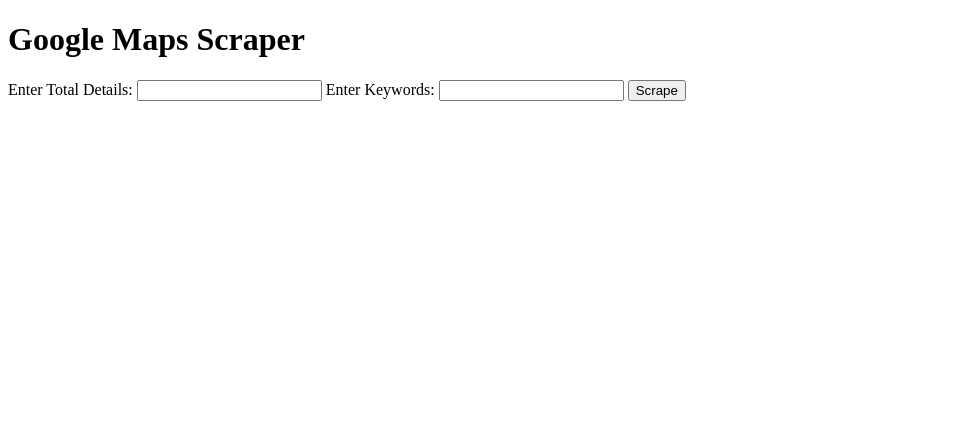
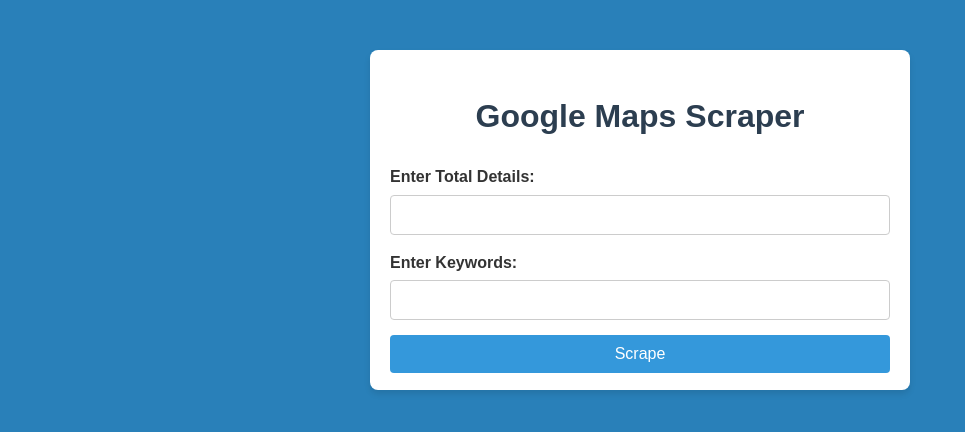
Before and after one commit to Madhesh-GitHub/InfowareTask, a Flask app: page / in a window 1280 px wide. Shown: the top 432 px of the page, without its empty margins (0-965 px from the left). Run offline with Flask 3, Linux system fonts and the light colour scheme.

Commit message:
Enhance the webpage index.html

```diff
--- a/Googlemap Scraping Task/templates/index.html
+++ b/Googlemap Scraping Task/templates/index.html
@@ -4,15 +4,94 @@
     <meta charset="UTF-8">
     <meta name="viewport" content="width=device-width, initial-scale=1.0">
     <title>Google Maps Scraper</title>
+    <style>
+        /* Reset some default styles */
+        body {
+            margin: 0;
+            font-family: Arial, sans-serif;
+            background-color: #2980b9;
+            color: #333;
+            line-height: 1.6;
+        }
+
+         .container {
+            max-width: 500px;
+            height: 300px;
+            margin: 50px auto;
+            padding: 20px;
+            background: #fff;
+            box-shadow: 0 4px 6px rgba(0, 0, 0, 0.1);
+            border-radius: 8px;
+        }
+
+        h1 {
+            text-align: center;
+            color: #2c3e50;
+        }
+
+        form {
+            display: flex;
+            flex-direction: column;
+        }
+
+        label {
+            margin-bottom: 5px;
+            font-weight: bold;
+        }
+
+        input {
+            margin-bottom: 15px;
+            padding: 10px;
+            font-size: 16px;
+            border: 1px solid #ccc;
+            border-radius: 4px;
+        }
+
+        input:focus {
+            border-color: #3498db;
+            box-shadow: 0 0 4px rgba(52, 152, 219, 0.4);
+            outline: none;
+        }
+
+        button {
+            padding: 10px;
+            font-size: 16px;
+            color: #fff;
+            background-color: #3498db;
+            border: none;
+            border-radius: 4px;
+            cursor: pointer;
+            transition: background-color 0.3s;
+        }
+
+        button:hover {
+            background-color: #2980b9;
+        }
+
+        button:active {
+            transform: scale(0.98);
+        }
+
+        @media (max-width: 768px) {
+            .container {
+                margin: 20px;
+                padding: 15px;
+            }
+        }
+    </style>
 </head>
 <body>
+    <div class="container">
         <h1>Google Maps Scraper</h1>
         <form action="/scrape" method="post">
-        <label for="keywords">Enter Total Details:</label>
+            <label for="details_cnt">Enter Total Details:</label>
             <input type="text" id="details_cnt" name="details_cnt" required>
+
             <label for="keywords">Enter Keywords:</label>
             <input type="text" id="keywords" name="keywords" required>
+
             <button type="submit">Scrape</button>
         </form>
+    </div>
 </body>
 </html>
```
Lines whose indentation alone changed are shown as unchanged.
